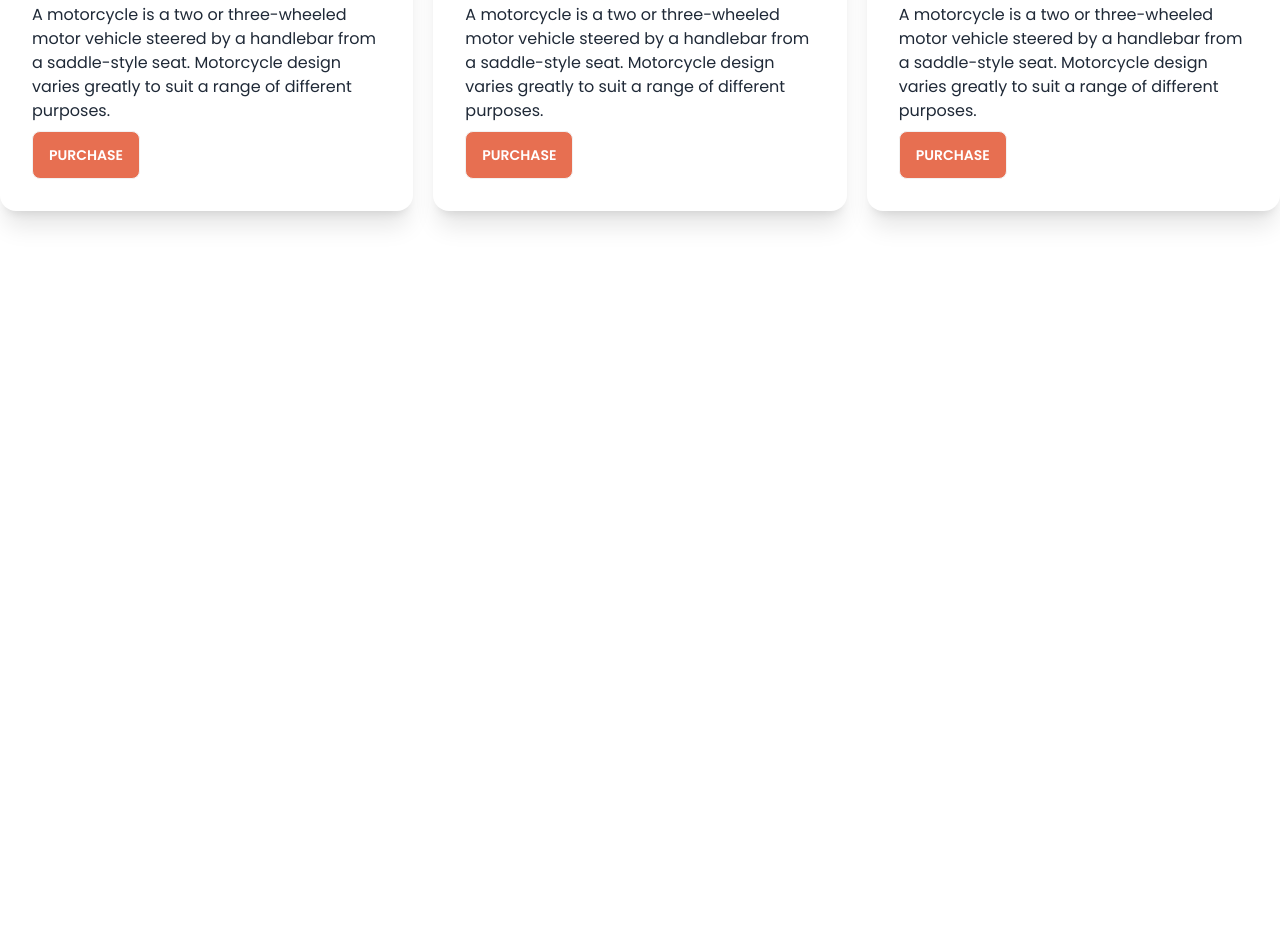
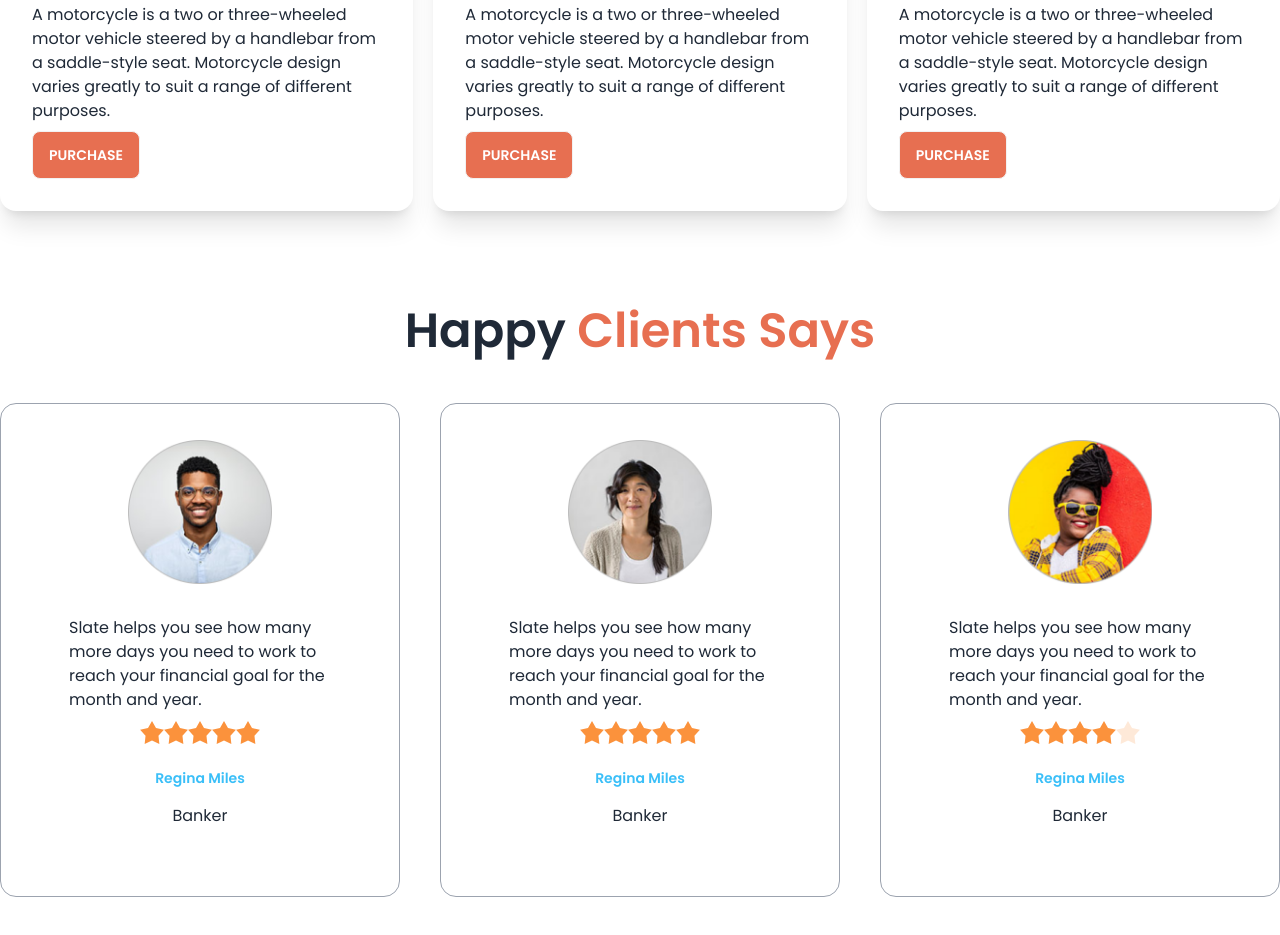
Before and after one commit to MohinTalukder0164/biker-zone, a plain HTML site: page index.html in a window 1280 px wide. Shown: the part 1135-2070 px from the top of the page. Before the commit the page ends 1442 px from the top, so only its background shows below. Drawn offline with nearby package versions, Linux system fonts and the light colour scheme.

Commit message:
clients section added

```diff
--- a/index.html
+++ b/index.html
@@ -203,6 +203,75 @@
                 </div>
             </div>
         </section>
+
+        <!-- Happy Clients section -->
+        <section class="my-24">
+            <h3 class="text-5xl mb-12 font-semibold text-center">Happy <span class="text-btn-primary">Clients
+                    Says</span></h3>
+
+            <div class="grid gap-10 grid-cols-1 md:grid-cols-2 lg:grid-cols-3">
+                <!-- First review -->
+                <div class="card bg-base-100 p-9 border border-gray-400">
+                    <figure><img class="w-36" src="/images/others/user-1.png" alt="User" /></figure>
+                    <div class="card-body">
+                        <p>Slate helps you see how many more days you need to work to reach your financial goal for the
+                            month and year.</p>
+                        <div class="rating justify-center">
+                            <input type="radio" name="rating-2" class="mask mask-star-2 bg-orange-400" />
+                            <input type="radio" name="rating-2" class="mask mask-star-2 bg-orange-400" />
+                            <input type="radio" name="rating-2" class="mask mask-star-2 bg-orange-400" />
+                            <input type="radio" name="rating-2" class="mask mask-star-2 bg-orange-400" checked />
+                            <input type="radio" name="rating-2" class="mask mask-star-2 bg-orange-400" />
+                        </div>
+                        <div class="text-center space-y-4 mt-4">
+                            <h4 class="text-sm font-semibold text-info">Regina Miles</h4>
+                            <p>Banker</p>
+                        </div>
+                    </div>
+                </div>
+
+
+                <!-- 2nd review -->
+                <div class="card bg-base-100 p-9 border border-gray-400">
+                    <figure><img class="w-36" src="/images/others/user-2.png" alt="User" /></figure>
+                    <div class="card-body">
+                        <p>Slate helps you see how many more days you need to work to reach your financial goal for the
+                            month and year.</p>
+                        <div class="rating justify-center">
+                            <input type="radio" name="rating-2" class="mask mask-star-2 bg-orange-400" />
+                            <input type="radio" name="rating-2" class="mask mask-star-2 bg-orange-400" />
+                            <input type="radio" name="rating-2" class="mask mask-star-2 bg-orange-400" />
+                            <input type="radio" name="rating-2" class="mask mask-star-2 bg-orange-400" checked />
+                            <input type="radio" name="rating-2" class="mask mask-star-2 bg-orange-400" />
+                        </div>
+                        <div class="text-center space-y-4 mt-4">
+                            <h4 class="text-sm font-semibold text-info">Regina Miles</h4>
+                            <p>Banker</p>
+                        </div>
+                    </div>
+                </div>
+
+                <!-- 3rd review -->
+                <div class="card bg-base-100 p-9 border border-gray-400">
+                    <figure><img class="w-36" src="/images/others/user-3.png" alt="User" /></figure>
+                    <div class="card-body">
+                        <p>Slate helps you see how many more days you need to work to reach your financial goal for the
+                            month and year.</p>
+                        <div class="rating justify-center">
+                            <input type="radio" name="rating-2" class="mask mask-star-2 bg-orange-400" />
+                            <input type="radio" name="rating-2" class="mask mask-star-2 bg-orange-400" />
+                            <input type="radio" name="rating-2" class="mask mask-star-2 bg-orange-400" />
+                            <input type="radio" name="rating-2" class="mask mask-star-2 bg-orange-400" checked />
+                            <input type="radio" name="rating-2" class="mask mask-star-2 bg-orange-400" />
+                        </div>
+                        <div class="text-center space-y-4 mt-4">
+                            <h4 class="text-sm font-semibold text-info">Regina Miles</h4>
+                            <p>Banker</p>
+                        </div>
+                    </div>
+                </div>
+            </div>
+        </section>
     </main>
 
     <!-- Footer section start hare -->
```
